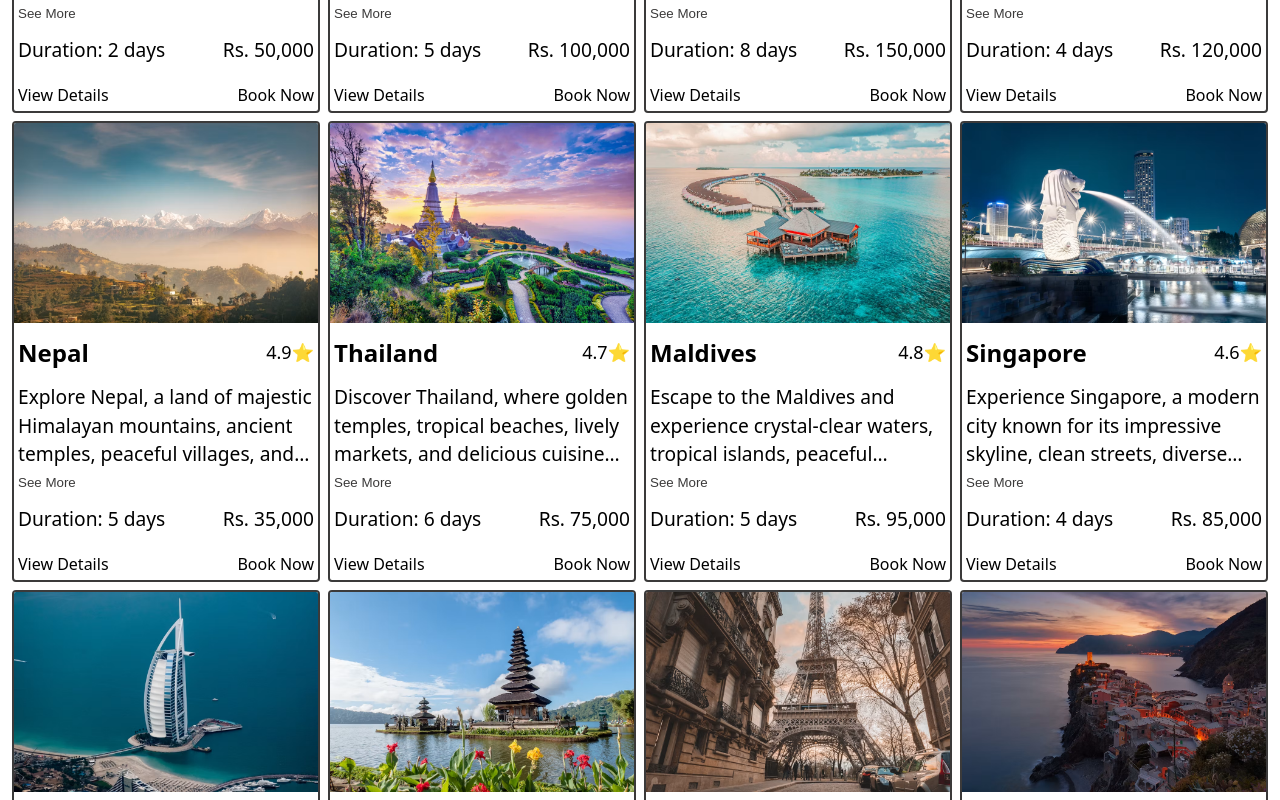
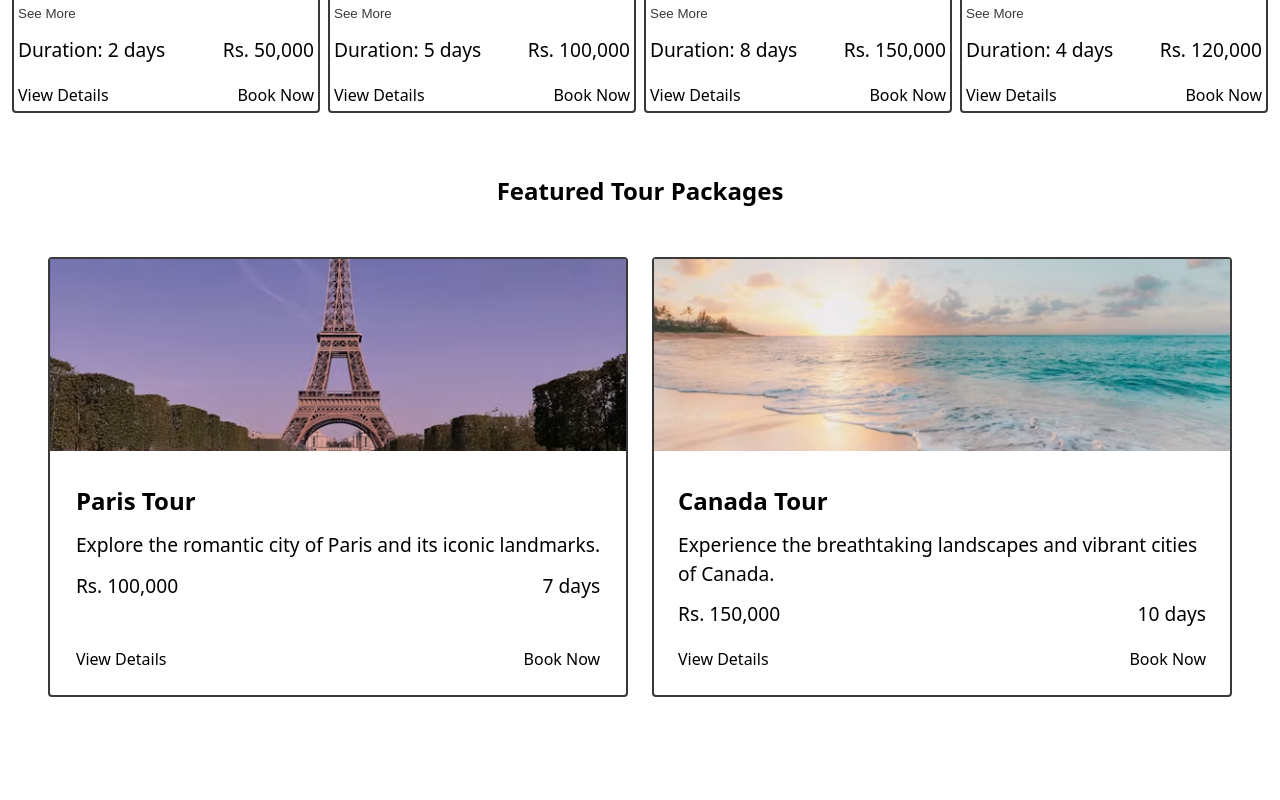
Before and after one commit to Khushi-Bhattarai/Travel-Agency, a React (Vite) app: page / in a window 1280 px wide. Shown: the part 1180-1980 px from the top of the page. Built offline with nearby package versions, Linux system fonts and the light colour scheme.

Commit message:
featuring only featured data

```diff
--- a/src/components/Header/Header.css
+++ b/src/components/Header/Header.css
@@ -6,6 +6,7 @@ header {
     background-color: rgb(229, 225, 225);
     position: sticky;
     top: 0;
+    z-index: 1000;
     box-shadow: var(--shadow);
     align-items: center;
 }
--- a/src/components/PopularDestination/PopularDestination.jsx
+++ b/src/components/PopularDestination/PopularDestination.jsx
@@ -4,12 +4,15 @@ import SectionTitle from '../SectionTitle/SectionTitle';
 import './PopularDestination.css';
 
 function PopularDestination() {
+
+    const popularDestinations = Destination.filter((destination) => destination.featured).slice(0,4);
+
     return (
         <section className="popular-destination" id='popular-destination'>
             <SectionTitle>Popular Destinations</SectionTitle>
             <div className="cards destinations">
                 {
-                    Destination.map((destination) => {
+                    popularDestinations.map((destination) => {
                         return (
                             <DestinationCard
                                 key={destination.id}
--- a/src/components/TourPackages/TourPackages.jsx
+++ b/src/components/TourPackages/TourPackages.jsx
@@ -4,12 +4,15 @@ import SectionTitle from '../SectionTitle/SectionTitle';
 import './TourPackages.css'
 
 function TourPackages() {
+
+    const featuredTours = TourPackagesData.filter((tour) => tour.featured).slice(0,2);
+
     return (
         <section className="tour-packages" id="tours">
             <SectionTitle>Featured Tour Packages</SectionTitle>
             <div className="cards packages">
                 {
-                    TourPackagesData.map((tourPackage) => {
+                    featuredTours.map((tourPackage) => {
                         return (
                             <PackageCard key={tourPackage.id}
                                 tourPackage={tourPackage}
```
